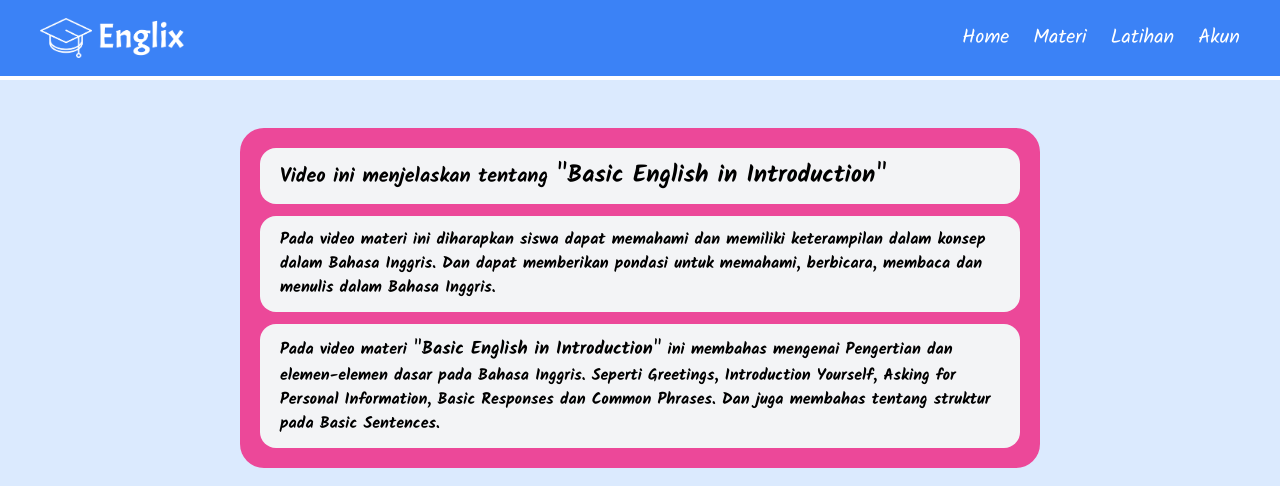
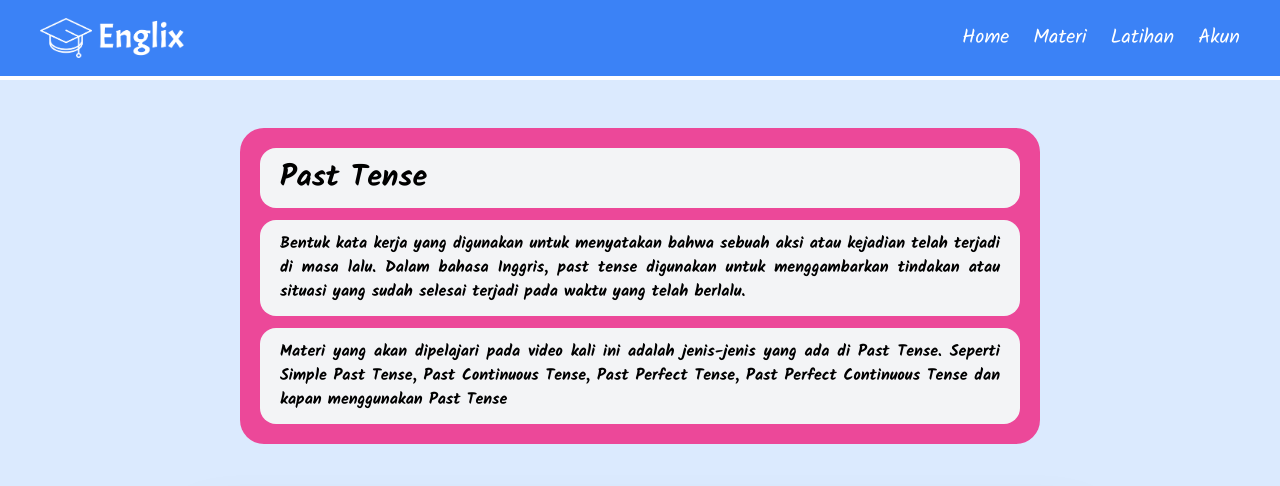
Before and after one commit to TrustyKrab/Englix-Client, a React (Vite) app: page /MateriM4K10 in a window 1280 px wide. Shown: the top 486 px of the page. Built offline with nearby package versions, Linux system fonts and the light colour scheme; no server answers; sample sign-in values are in the browser's storage.

Commit message:
add materi egen

```diff
--- a/src/assets/Layout/Materi/Kelas10/MateriM4K10.jsx
+++ b/src/assets/Layout/Materi/Kelas10/MateriM4K10.jsx
@@ -7,13 +7,13 @@ export default function MateriM4K10() {
             <NavbarHome />
             <div className='py-5 px-5 mx-60 mt-20 justify-center rounded-3xl bg-pink-500 text-black'>
                 <div className='bg-gray-100 px-5 py-3 rounded-2xl mb-3'>
-                    <h1 className='font-semibold text-xl'>Video ini menjelaskan tentang <span className='font-bold text-2xl'>"Basic English in Introduction"</span></h1>
+                    <h1 className='font-bold text-3xl text-justify'>Past Tense</h1>
                 </div>
                 <div className='bg-gray-100 px-5 py-3 rounded-2xl mb-3'>
-                    <p className='font-semibold text-md'>Pada video materi ini diharapkan siswa dapat memahami dan memiliki keterampilan dalam konsep dalam Bahasa Inggris. Dan dapat memberikan pondasi untuk memahami, berbicara, membaca dan menulis dalam Bahasa Inggris.</p>
+                    <p className='font-semibold text-md text-justify'>Bentuk kata kerja yang digunakan untuk menyatakan bahwa sebuah aksi atau kejadian telah terjadi di masa lalu. Dalam bahasa Inggris, past tense digunakan untuk menggambarkan tindakan atau situasi yang sudah selesai terjadi pada waktu yang telah berlalu.</p>
                 </div>
                 <div className='bg-gray-100 px-5 py-3 rounded-2xl'>
-                    <p className='font-semibold text-md'>Pada video materi <span className='text-lg'>"Basic English in Introduction"</span> ini membahas mengenai Pengertian dan elemen-elemen dasar pada Bahasa Inggris. Seperti Greetings, Introduction Yourself, Asking for Personal Information, Basic Responses dan Common Phrases. Dan juga membahas tentang struktur pada Basic Sentences.</p>
+                    <p className='font-semibold text-md text-justify'>Materi yang akan dipelajari pada video kali ini adalah jenis-jenis yang ada di Past Tense. Seperti Simple Past Tense, Past Continuous Tense, Past Perfect Tense, Past Perfect Continuous Tense dan kapan menggunakan Past Tense</p>
                 </div>
             </div>
             <div className='mx-auto flex justify-center items-center py-14'>
```
